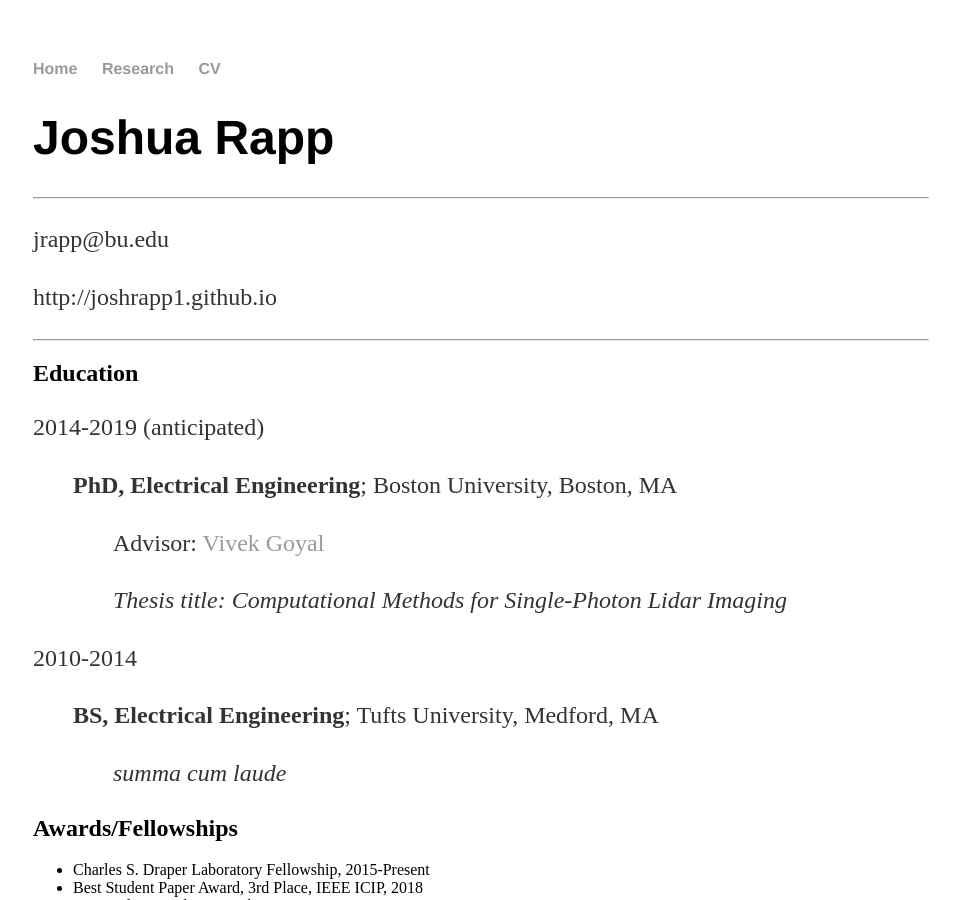
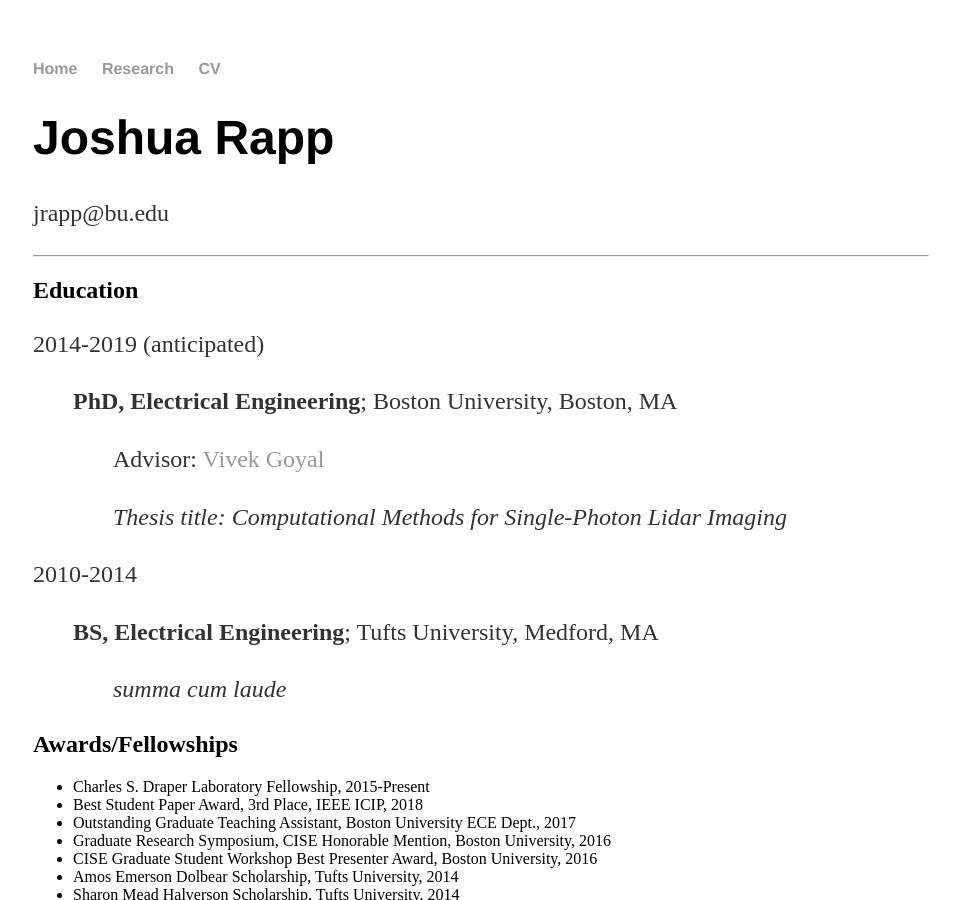
Before and after one commit to joshrapp1/joshrapp1.github.io, a Jekyll site: the page built from cv/index.md, in a window 1280 px wide and 900 px high. Shown: the whole window, without its empty margins (159-1119 px from the left). Built offline with Jekyll 4.4.1, drawn with Linux system fonts in a browser that asks for light colours; our own code applies the rules of GitHub Pages for plain Markdown files; some of the changed lines change nothing that is shown.

Commit message:
Update index.md

```diff
--- a/cv/index.md
+++ b/cv/index.md
@@ -1,15 +1,12 @@
-Joshua Rapp
-============
+# Joshua Rapp
 
---------------------------
 jrapp@bu.edu
-
-http://joshrapp1.github.io
 
 --------------------------
 
-Education
----------
+
+## Education
+
 
 2014-2019 (anticipated)
 > **PhD, Electrical Engineering**; Boston University, Boston, MA
@@ -21,8 +18,7 @@
 > **BS, Electrical Engineering**; Tufts University, Medford, MA
 >> *summa cum laude*
 
-Awards/Fellowships
-------------------
+## Awards/Fellowships
 
 * Charles S. Draper Laboratory Fellowship, 2015-Present
 * Best Student Paper Award, 3rd Place, IEEE ICIP, 2018
```
